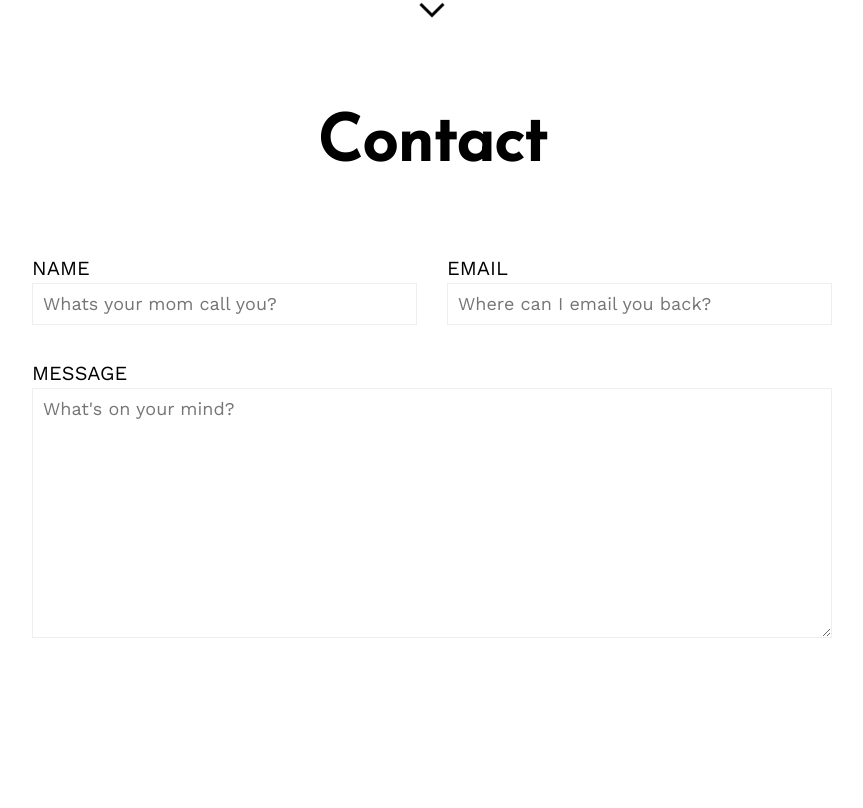
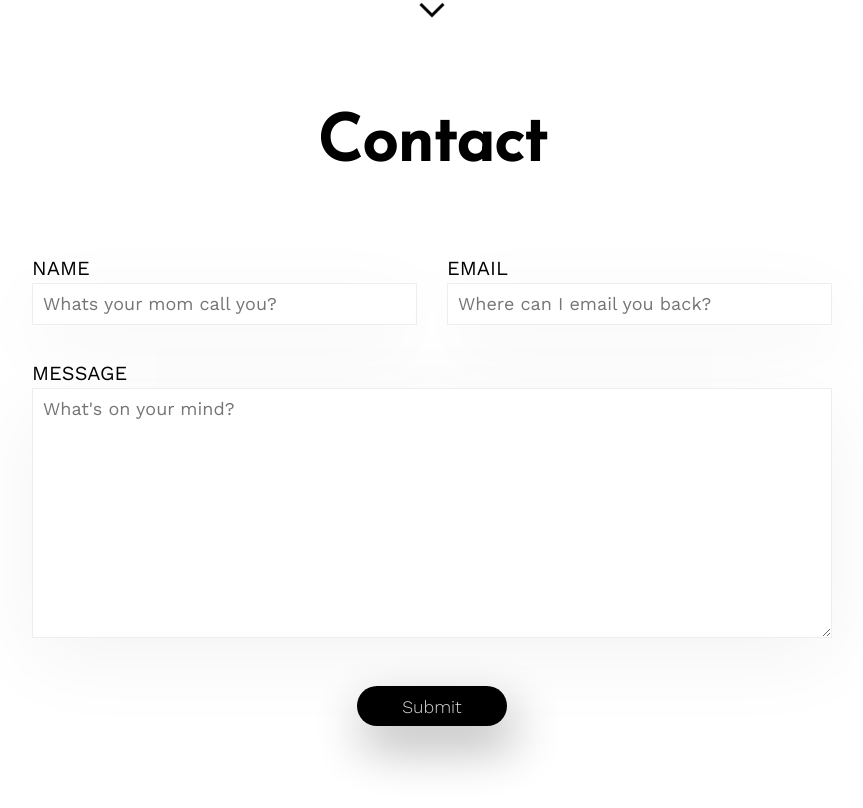
Before and after one commit to KyleS-99/Portfolio-Site, a React (Create React App) app in the folder client/: page / in a window 1280 px wide. Shown: the part 2983-3791 px from the top of the page, without its empty margins (208-1071 px from the left). Built offline with nearby package versions, Linux system fonts and the light colour scheme.

Commit message:
Added new file to styled folder to use in other parts of site, and Added more styles to Contact component

```diff
--- a/client/src/components/Contact.js
+++ b/client/src/components/Contact.js
@@ -2,6 +2,7 @@ import React, { Component } from 'react';
 import styled from 'styled-components';
 
 import SectionTitle from './styled/SectionTitle';
+import { ButtonBlur } from './styled/ButtonAndBlur';
 
 const ContactContainer = styled.div`
     width: 100%;
@@ -35,6 +36,7 @@ const LabelContainer = styled.div`
         outline: none;
         border: 1px solid #eee;
         font-size: 18px;
+        box-shadow: 0px 20px 80px -1px rgba(0,0,0,0.05);
     }
 `;
 
@@ -65,6 +67,34 @@ const Label = styled.label`
     margin-bottom: 3px;
 `;
 
+const Submit = styled.button`
+    width: 150px;
+    height: 40px;
+    background: #000;
+    border: none;
+    outline: none;
+    border-radius: 50px;
+    color: #fff;
+    text-transform: capitalize;
+    font-weight: 300;
+    -webkit-transition: .2s;
+    transition: .2s;
+    text-align: center;
+    line-height: 40px;
+    font-size: 1.1rem;
+    margin-top: 3rem;
+
+    &:hover {
+        cursor: pointer;
+        transform: translateY(-2px);
+    }
+
+    &:active {
+        transform: translateY(4px);
+        transform: scale(0.9);
+    }
+`;
+
 class Contact extends Component {
     state = {
         email: '',
@@ -75,6 +105,9 @@ class Contact extends Component {
     onChange = ({ target: { name, value } }) => {
         this.setState({ [name]: value })
     }
+    onSubmit = () => {
+
+    }
     render() {
         const { email, name, message, hiddenInput } = this.state;
 
@@ -83,7 +116,7 @@ class Contact extends Component {
                 <SectionTitle text="Contact" />
 
                 <FormContainer>
-                    <Form autoComplete="off">
+                    <Form autoComplete="off" onSubmit={this.onSubmit}>
                         <div style={{ width: '100%' }}>
                             <InputContainer>
                                 <LabelContainer>
@@ -92,6 +125,7 @@ class Contact extends Component {
                                         onChange={this.onChange}
                                         placeholder="Whats your mom call you?"
                                         value={name}
+                                        type="text"
                                         name="name"
                                         id="name"
                                     />
@@ -103,6 +137,7 @@ class Contact extends Component {
                                         onChange={this.onChange}
                                         placeholder="Where can I email you back?"
                                         value={email}
+                                        type="email"
                                         name="email"
                                         id="email"
                                     />
@@ -112,6 +147,7 @@ class Contact extends Component {
                                     onChange={this.onChange}
                                     style={{ display: 'none' }}
                                     value={hiddenInput}
+                                    type="text"
                                     name="hiddenInput"
                                 />
                             </InputContainer>
@@ -130,6 +166,11 @@ class Contact extends Component {
                                 />
                             </LabelContainer>
                         </div>
+
+                        <Submit type="submit">
+                            submit
+                            <ButtonBlur />
+                        </Submit>
                     </Form>
                 </FormContainer>
             </ContactContainer>
--- a/client/src/components/Projects.js
+++ b/client/src/components/Projects.js
@@ -3,6 +3,7 @@ import styled from 'styled-components';
 
 import SectionTitle from './styled/SectionTitle';
 import ClickMe from './styled/ClickMe';
+import { Button, ButtonBlur } from './styled/ButtonAndBlur';
 
 const ProjectsContainer = styled.div`
     width: 100%;
@@ -126,43 +127,6 @@ const ButtonContainer = styled.div`
     }
 `;
 
-const Button = styled.a`
-    width: 150px;
-    height: 40px;
-    background: #000;
-    border: none;
-    outline: none;
-    border-radius: 50px;
-    color: #fff;
-    text-transform: capitalize;
-    font-weight: 300;
-    transition: .2s;
-    text-align: center;
-    line-height: 40px;
-    font-size: 1.1rem;
-    z-index: 5;
-
-    &:hover {
-        cursor: pointer;
-        transform: translateY(-2px);
-    }
-
-    &:active {
-        transform: translateY(4px);
-        transform: scale(0.9);
-    }
-`;
-
-const ButtonBlur = styled.div`
-    background: #000;
-    width: 150px;
-    height: 40px;
-    position: relative;
-    filter: blur(25px);
-    margin-top: -20px;
-    opacity: 0.3;
-`;
-
 const Projects = () => (
     <ProjectsContainer>
         <SectionTitle text="Projects" />
--- /dev/null
+++ b/client/src/components/styled/ButtonAndBlur.js
@@ -0,0 +1,38 @@
+import styled from 'styled-components';
+
+export const Button = styled.a`
+    width: 150px;
+    height: 40px;
+    background: #000;
+    border: none;
+    outline: none;
+    border-radius: 50px;
+    color: #fff;
+    text-transform: capitalize;
+    font-weight: 300;
+    transition: .2s;
+    text-align: center;
+    line-height: 40px;
+    font-size: 1.1rem;
+    z-index: 5;
+
+    &:hover {
+        cursor: pointer;
+        transform: translateY(-2px);
+    }
+
+    &:active {
+        transform: translateY(4px);
+        transform: scale(0.9);
+    }
+`;
+
+export const ButtonBlur = styled.div`
+    background: #000;
+    width: 150px;
+    height: 40px;
+    position: relative;
+    filter: blur(25px);
+    margin-top: -20px;
+    opacity: 0.3;
+`;
```
